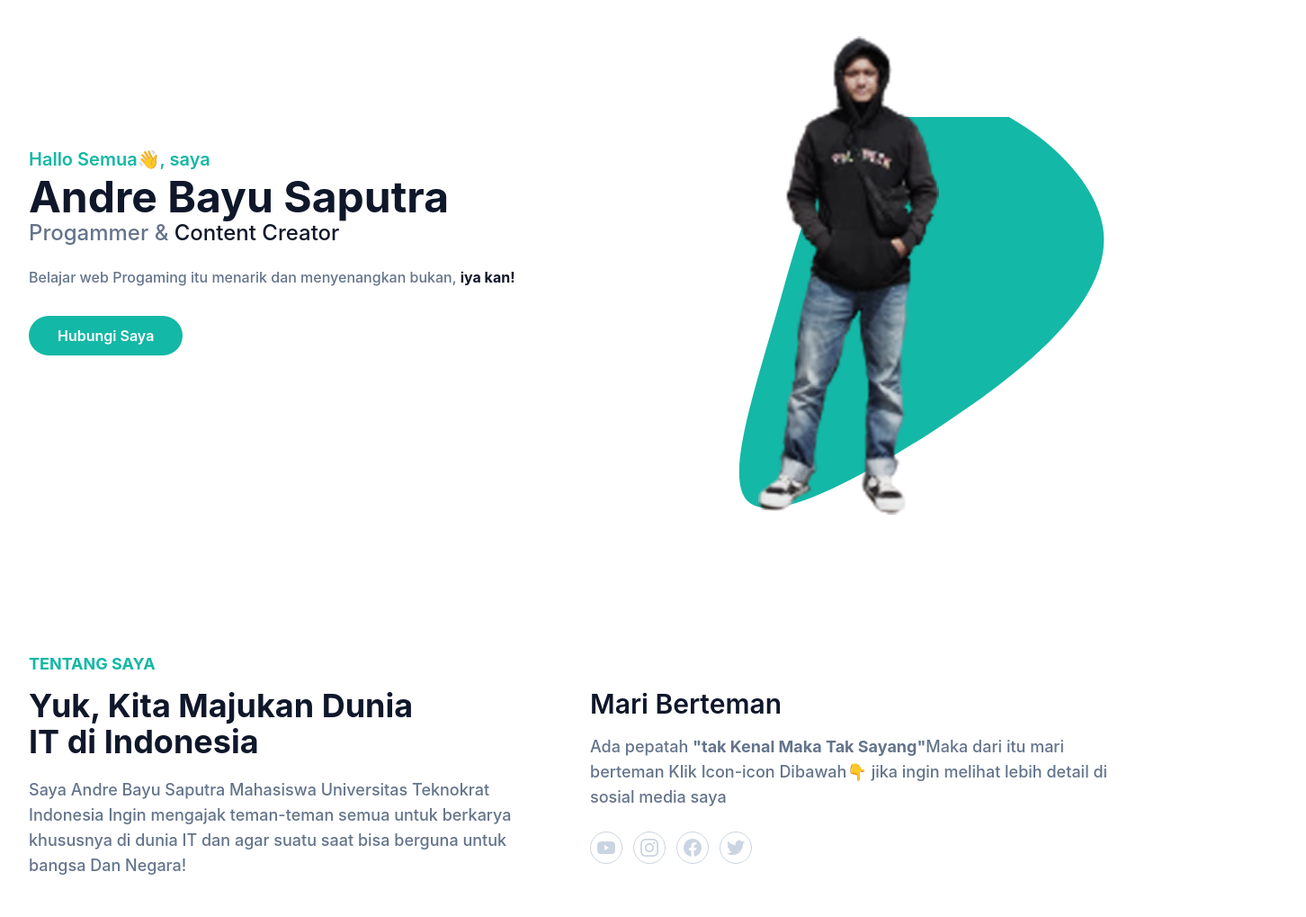
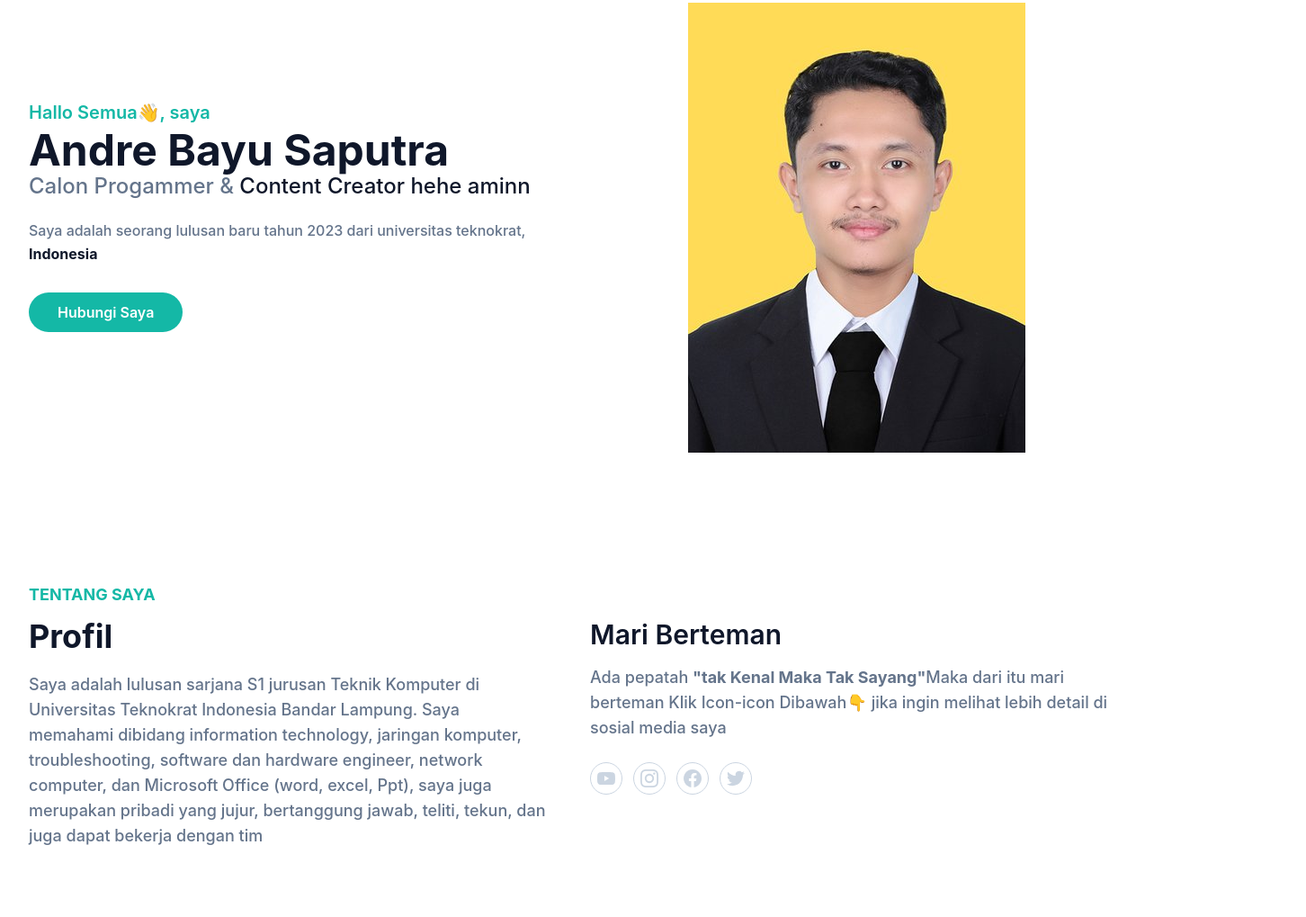
Before and after one commit to AndreBayuSaputra/Portfolio-Andre, a website: page index.html in a window 1280 px wide. Shown: the part 177-1196 px from the top of the page at 90% size, 1452 px wide, since content can reach past the window. Drawn offline with Linux system fonts and the light colour scheme.

Commit message:
update profil

```diff
--- a/index.html
+++ b/index.html
@@ -77,15 +77,15 @@
         <div class="flex flex-wrap">
           <div class="w-full self-center px-4 lg:w-1/2">
             <h1 class="text-base font-semibold text-primary md:text-xl">Hallo Semua👋, saya <span class="block font-bold text-dark text-4xl mt-1 lg:text-5xl dark:text-white">Andre Bayu Saputra</span></h1>
-            <h2 class="font-medium text-secondary text-lg mb-5 lg:text-2xl">Progammer & <span class="text-dark dark:text-white">Content Creator</span></h2>
-            <p class="font-medium text-secondary mb-10 leading-relaxed">Belajar web Progaming itu menarik dan menyenangkan bukan, <span class="text-dark font-bold dark:text-white">iya kan!</span></p>
+            <h2 class="font-medium text-secondary text-lg mb-5 lg:text-2xl">Calon Progammer & <span class="text-dark dark:text-white">Content Creator hehe aminn</span></h2>
+            <p class="font-medium text-secondary mb-10 leading-relaxed">Saya adalah seorang lulusan baru tahun 2023 dari universitas teknokrat, <span class="text-dark font-bold dark:text-white">Indonesia</span></p>
             <a href="#" class="text-base font-semibold text-white bg-primary py-3 px-8 rounded-full hover:shadow-lg hover:opacity-80 transition duration-300 ease-in-out">Hubungi Saya</a>
           </div>
           <div class="w-full self-end px-4 lg:w-1/2">
             <div class="relative mt-10 lg:mt-9 lg:right-0">
-              <img src="dist/img/benar.png" alt="Andre Bayu Saputra" class="relative z-10 mx-w-full mx-auto" />
+              <img src="dist/img/3x4.jpg" alt="Andre Bayu Saputra" class="relative z-10 mx-w-full mx-auto" />
               <span class="absolute -bottom-0 left-1/2 -translate-x-1/2 md:scale-125"
-                ><svg width="800" height="400" viewBox="0 0 200 200" xmlns="http://www.w3.org/2000/svg">
+                ><svg width="300" height="400" viewBox="0 0 200 200" xmlns="http://www.w3.org/2000/svg">
                   <path
                     fill="#14b8a6"
                     d="M64.5,-30.2C67.7,-11,43.6,7.9,21.3,22.5C-1,37.1,-21.5,47.4,-28.1,41.9C-34.6,36.4,-27.3,14.9,-20.3,-9.5C-13.3,-33.9,-6.6,-61.3,12,-65.2C30.6,-69.1,61.2,-49.4,64.5,-30.2Z"
@@ -106,9 +106,10 @@
         <div class="flex flex-wrap">
           <div class="w-full px-4 mb-10 lg:w-1/2">
             <h4 class="font-bold uppercase text-primary text-lg mb-3">Tentang Saya</h4>
-            <h2 class="font-bold text-dark text-3xl mb-5 max-w-md lg:text-4xl dark:text-white">Yuk, Kita Majukan Dunia IT di Indonesia</h2>
+            <h2 class="font-bold text-dark text-3xl mb-5 max-w-md lg:text-4xl dark:text-white">Profil</h2>
             <p class="font-medium text-base text-secondary max-w-xl lg:text-lg">
-              Saya Andre Bayu Saputra Mahasiswa Universitas Teknokrat Indonesia Ingin mengajak teman-teman semua untuk berkarya khususnya di dunia IT dan agar suatu saat bisa berguna untuk bangsa Dan Negara!
+              Saya adalah lulusan sarjana S1 jurusan Teknik Komputer di Universitas Teknokrat Indonesia Bandar Lampung. Saya memahami dibidang information technology, jaringan komputer, troubleshooting, software dan hardware engineer,
+              network computer, dan Microsoft Office (word, excel, Ppt), saya juga merupakan pribadi yang jujur, bertanggung jawab, teliti, tekun, dan juga dapat bekerja dengan tim
             </p>
           </div>
           <div class="w-full px-4 lg:w-1/2">
@@ -330,10 +331,11 @@
       <div class="container">
         <div class="flex flex-wrap">
           <div class="w-full px-4 mb-12 text-slate-300 font-medium md:w-1/3">
-            <h2 class="font-bold text-4xl text-white mb-5">WPU</h2>
+            <h2 class="font-bold text-4xl text-white mb-5">👇</h2>
             <h3 class="font-bold text-2xl mb-2">hubungi Saya</h3>
-            <p>andre_bayu_saputra@teknokrat.ac.id</p>
-            <p>Jl.Zainal Abidin no 08</p>
+            <p>andreunit7@gmail.com</p>
+            <p>WhatsApp 0856-0987-1913</p>
+            <p>Jl.Sultan Agung, Gg. Murai, Labuhan Ratu, Bandar lampung</p>
             <p>Lampung</p>
           </div>
           <div class="w-full px-4 mb-12 md:w-1/3">
```
Also changed, not shown: dist/img/3x4.jpg (added), dist/img/4x6.jpg (added), src/output.css (added).
